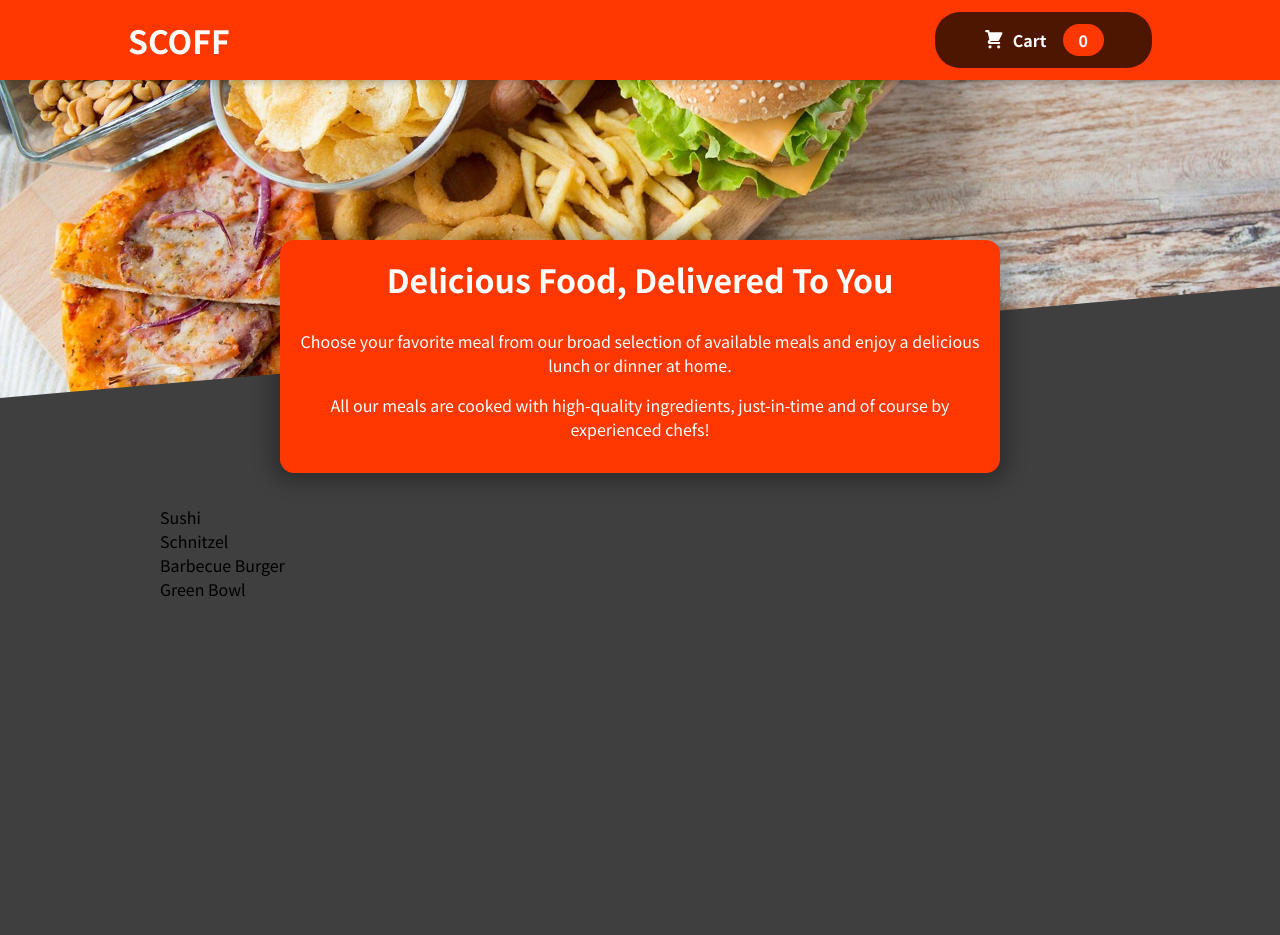
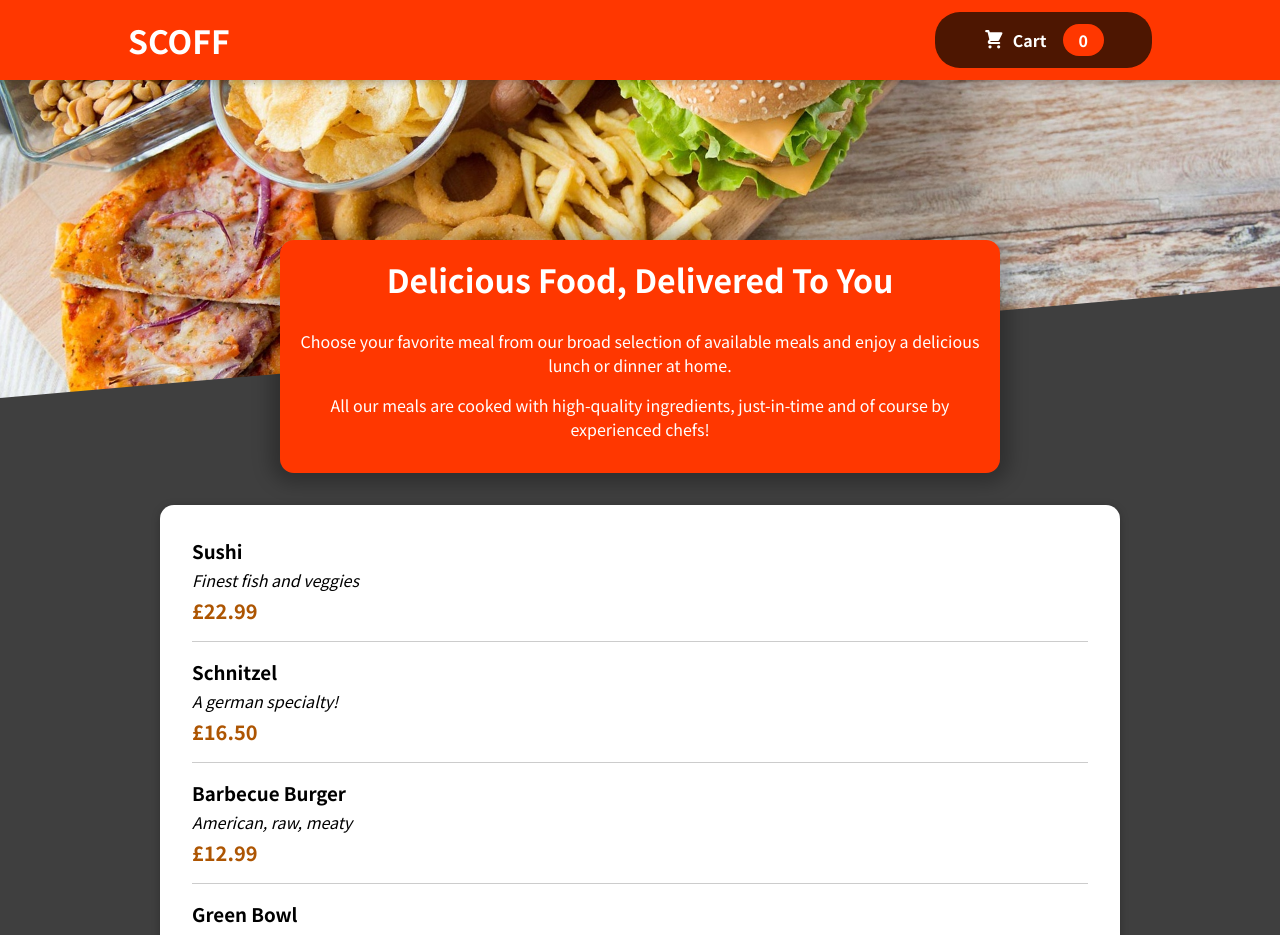
Before and after one commit to AndrewMorgan84/scoff-react-app, a React (Create React App) app: page / in a window 1280 px wide. Shown: the top 935 px of the page. Before the commit the page ends 800 px from the top, so only its background shows below. Built offline with nearby package versions, Linux system fonts and the light colour scheme.

Commit message:
Added MealItem and Card Components and styling

```diff
--- a/src/components/Meals/AvailableMeals.js
+++ b/src/components/Meals/AvailableMeals.js
@@ -1,4 +1,6 @@
+import Card from '../UI/Card';
 import styles from './AvailableMeals.module.css';
+import MealItem from './MealItem/MealItem';
 
 const DUMMY_MEALS = [
     {
@@ -29,10 +31,18 @@
 
 const AvailableMeals = () => {
 
-    const mealsList = DUMMY_MEALS.map(meal => <li>{meal.name}</li>);
+    const mealsList = DUMMY_MEALS.map((meal) => (<MealItem
+          key={meal.id}
+          name={meal.name}
+          description={meal.description}
+          price={meal.price}
+        />
+      ));
 
     return <section className={styles.meals}>
-        <ul>{mealsList}</ul>
+        <Card>
+          <ul>{mealsList}</ul>
+        </Card>
     </section>
 };
 
--- /dev/null
+++ b/src/components/Meals/MealItem/MealItem.js
@@ -0,0 +1,16 @@
+import styles from './MealItem.module.css';
+
+const MealItem = (props) => {
+    const price = `£${props.price.toFixed(2)}`;
+
+    return <li className={styles.meal}>
+        <div>
+            <h3>{props.name}</h3>
+            <div className={styles.description}>{props.description}</div>
+            <div className={styles.price}>{price}</div>
+        </div>
+        <div></div>
+    </li>
+};
+
+export default MealItem;
--- /dev/null
+++ b/src/components/Meals/MealItem/MealItem.module.css
@@ -0,0 +1,22 @@
+.meal {
+    display: flex;
+    justify-content: space-between;
+    margin: 1rem;
+    padding-bottom: 1rem;
+    border-bottom: 1px solid #ccc;
+  }
+
+  .meal h3 {
+    margin: 0 0 0.25rem 0;
+  }
+
+  .description {
+    font-style: italic;
+  }
+
+  .price {
+    margin-top: 0.25rem;
+    font-weight: bold;
+    color: #ad5502;
+    font-size: 1.25rem;
+  }
--- /dev/null
+++ b/src/components/UI/Card.js
@@ -0,0 +1,9 @@
+import styles from './Card.module.css';
+
+const Card = (props) => {
+    return <div className={styles.card}>
+        {props.children}
+    </div>
+};
+
+export default Card;
--- /dev/null
+++ b/src/components/UI/Card.module.css
@@ -0,0 +1,6 @@
+.card {
+    padding: 1rem;
+    box-shadow: 0 2px 8px rgba(0, 0, 0, 0.25);
+    border-radius: 14px;
+    background-color: white;
+  }
```
Also changed, not shown: src/components/Meals/MealItem/MealItemForm.js (added), 1 other file (tests, documents, lock files or other folders).
